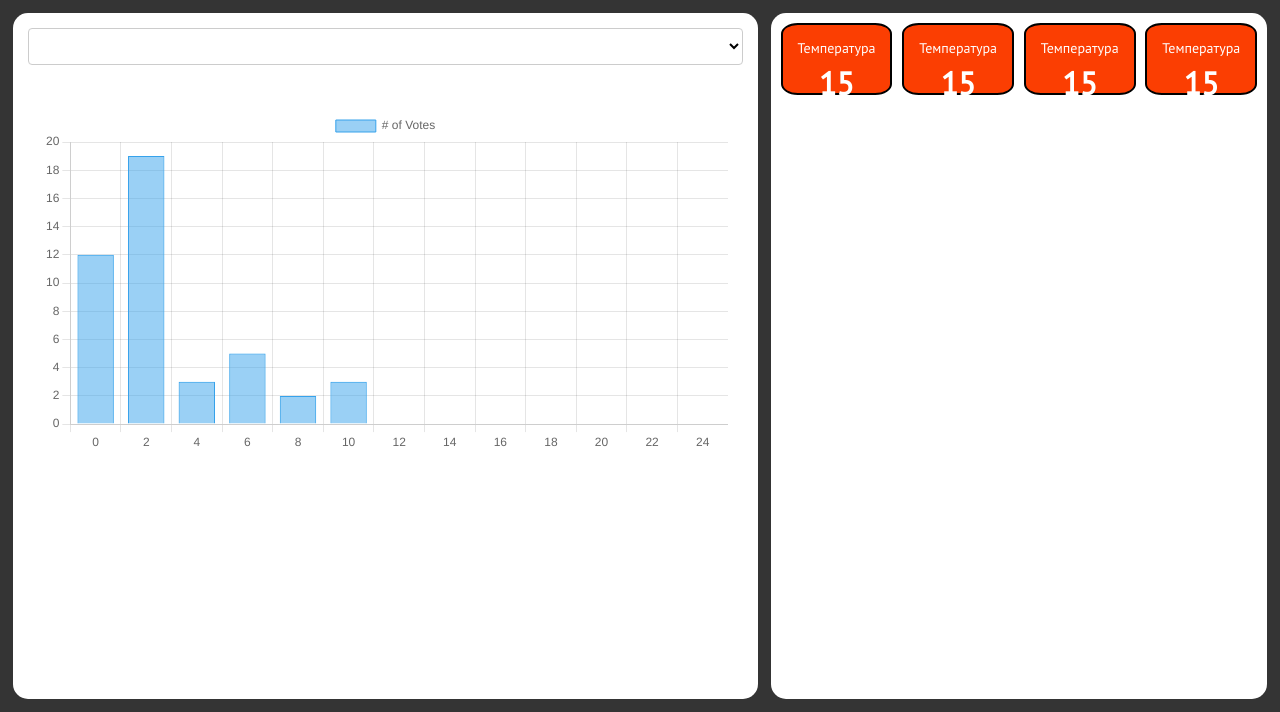
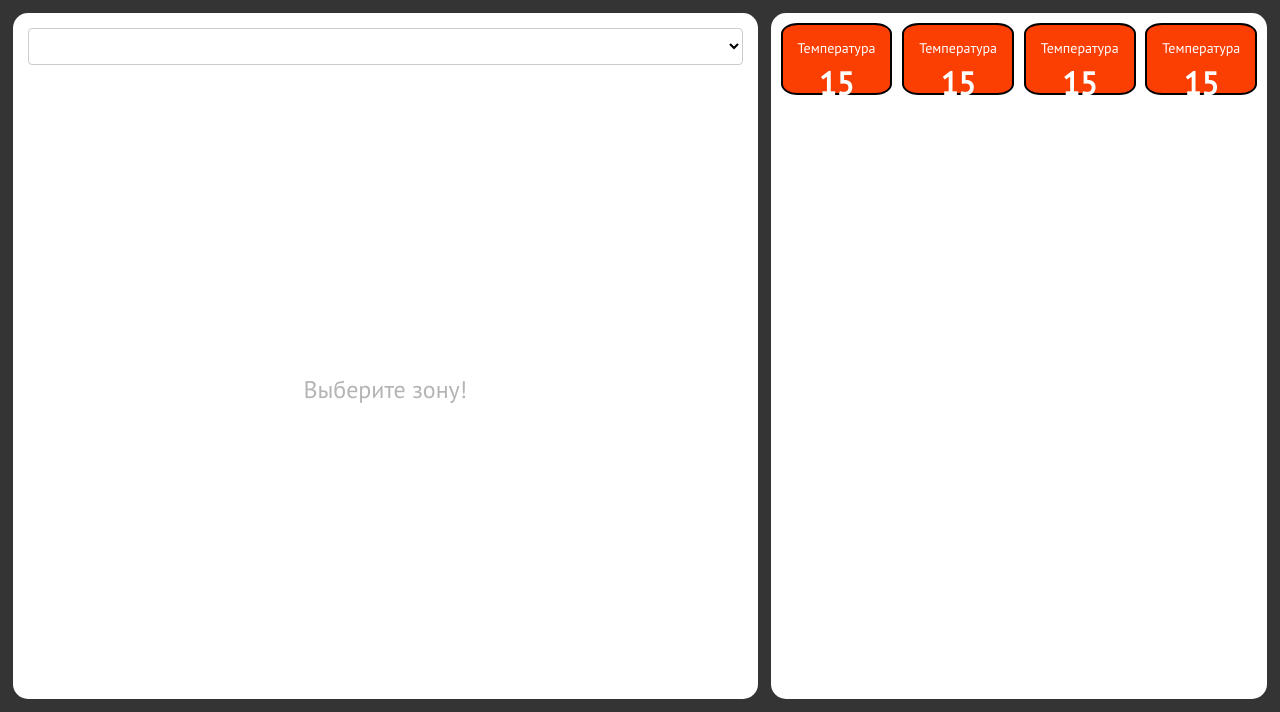
Before and after one commit to 1pestilent/emessions-monitoring, a Python web app: template app/templates/dashboard.html in a window 1280 px wide. Shown: the part 112-824 px from the top of the page. Run offline with Jinja, Linux system fonts and the light colour scheme; the template is opened without the code that fills it, so the values that code supplies are empty.

Commit message:
подсказки при работе с графиком

```diff
--- a/app/static/aesc_styles.css
+++ b/app/static/aesc_styles.css
@@ -96,3 +96,16 @@
     outline: none;
     border-color: var(--orange);
 }
+
+.nonContent {
+    height: 100%;
+    display: flex;
+    justify-content: center;
+    align-items: center;
+    font-size: 24px;
+    color: var(--grey);
+}
+
+.hidden {
+    display: none !important;
+}
--- a/app/static/base_styles.css
+++ b/app/static/base_styles.css
@@ -123,6 +123,7 @@
 
 .location-container.active {
     background-color: #ca2f00;
+    font-family: 'PT Sans Bold';
 }
 
 .choosed {
--- a/app/static/scripts/base.js
+++ b/app/static/scripts/base.js
@@ -65,6 +65,8 @@
     const header_username = document.getElementById('username')
     const lower_header = document.getElementById('lower-header')
     const choose_sensors = document.getElementById('sensor-select')
+    const graph = document.getElementById('graph')
+    const non_content = document.getElementById('nonContent')
     header_username.textContent = payload.sub;
 
 
@@ -78,15 +80,14 @@
                     ${location.name}
                 </a>`;
         locationDiv.dataset.LocationId = location.id;
-
         locationDiv.addEventListener('click', async () => {
             var currentLocation = locationDiv.dataset.LocationId;
+            non_content.innerHTML = 'Выберите нужные показания с датчика!';
             document.querySelectorAll('.location-container').forEach(container => {
                 container.classList.remove('active');
             });
-
             locationDiv.classList.add('active');
-            choose_sensors.innerHTML = '<option value="" disabled> Выберите нужные показания: </option>';
+            choose_sensors.innerHTML = '<option value="" disabled selected> Выберите нужные показания: </option>';
 
             sensors_by_location = await get_sensors_link(currentLocation)
             sensors_by_location.sensors.forEach(sensor => {
--- a/app/templates/dashboard.html
+++ b/app/templates/dashboard.html
@@ -12,8 +12,11 @@
                     <option value="" disabled>Выберите датчик</option>
                 </select>
             </div>
-            <div class="graph">
+            <div class="graph hidden" id="graph">
                 <canvas id="myChart1" class="chart1"></canvas>
+            </div>
+            <div class="nonContent" id="nonContent">
+                Выберите зону!
             </div>
         </div>
         <div class="stats">
```
